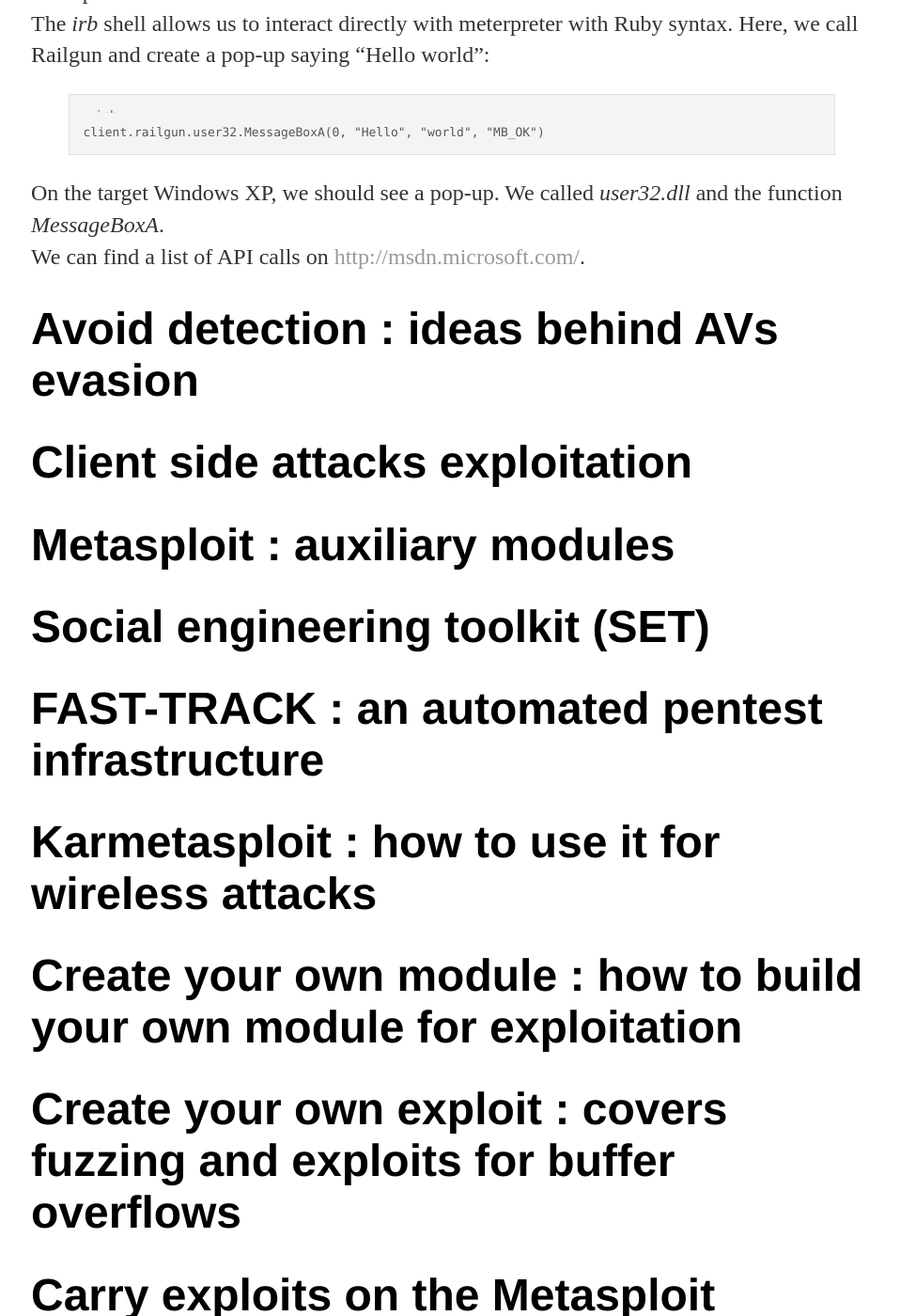
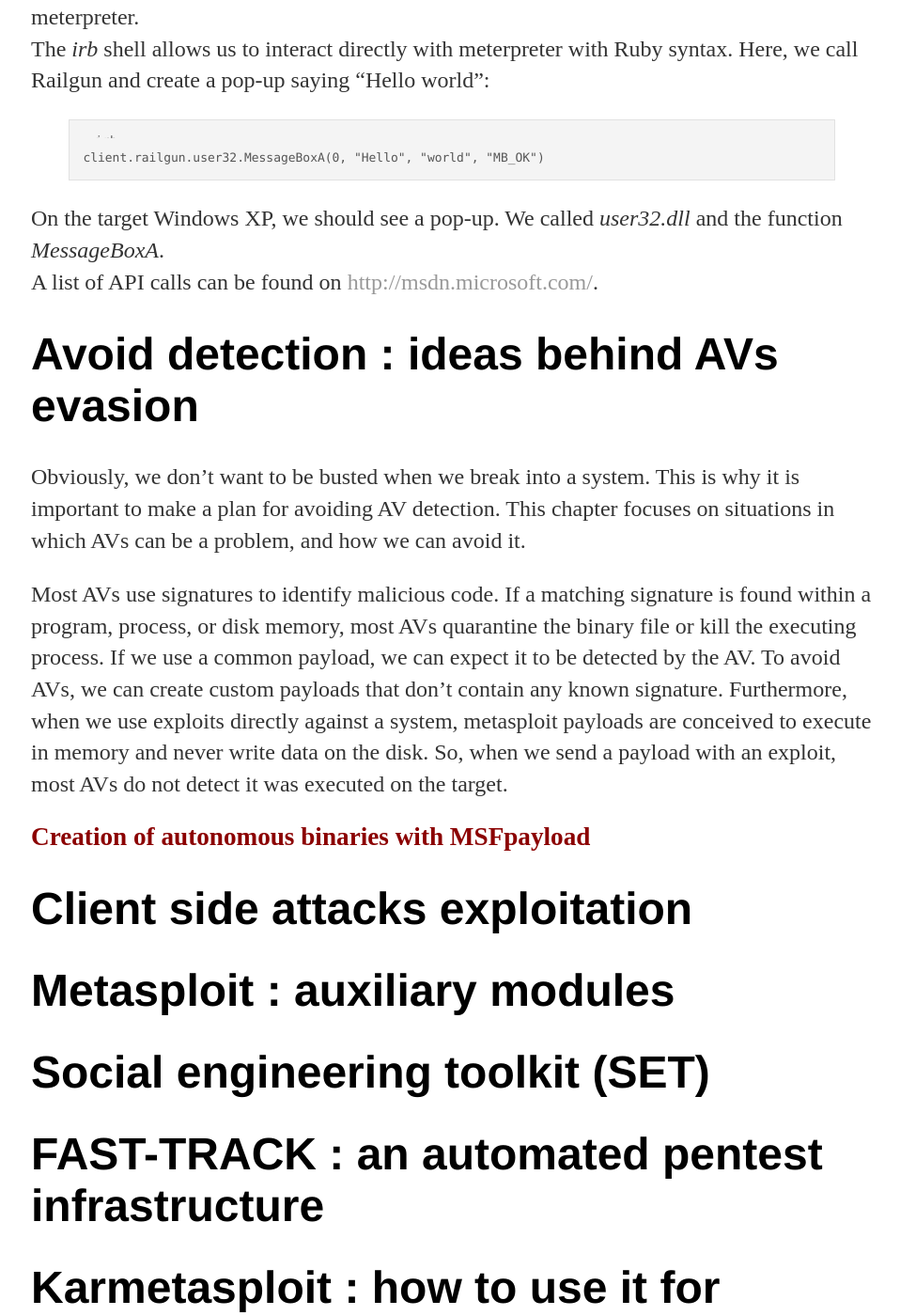
Before and after one commit to jsom1/jsom1.github.io, a Jekyll site: the page built from _summaries/metasploit.md, in a window 1280 px wide and 1400 px high, scrolled down 22386 px. Shown: the whole window at 94% size, without its empty margins (159-1117 px from the left). Built offline with Jekyll 4.4.1, drawn with Linux system fonts in a browser that asks for light colours; our own code applies the rules of GitHub Pages for plain Markdown files; some of the changed text lies outside the part shown.

Commit message:
Update metasploit.md

```diff
--- a/_summaries/metasploit.md
+++ b/_summaries/metasploit.md
@@ -465,10 +465,17 @@
 ~~~~~~
 
 On the target Windows XP, we should see a pop-up. We called *user32.dll* and the function *MessageBoxA*.\\
-We can find a list of API calls on <http://msdn.microsoft.com/>.
+A list of API calls can be found on <http://msdn.microsoft.com/>.
 
 # Avoid detection : ideas behind AVs evasion
 
+Obviously, we don't want to be busted when we break into a system. This is why it is important to make a plan for avoiding AV detection. This chapter focuses on situations in which AVs can be a problem, and how we can avoid it.
+
+Most AVs use signatures to identify malicious code. If a matching signature is found within a program, process, or disk memory, most AVs quarantine the binary file or kill the executing process. If we use a common payload, we can expect it to be detected by the AV.
+To avoid AVs, we can create custom payloads that don't contain any known signature. Furthermore, when we use exploits directly against a system, metasploit payloads are conceived to execute in memory and never write data on the disk. So, when we send a payload with an exploit, most AVs do not detect it was executed on the target.
+
+## Creation of autonomous binaries with MSFpayload
+{:style="color:DarkRed; font-size: 170%;"}
 
 # Client side attacks exploitation
 
```
